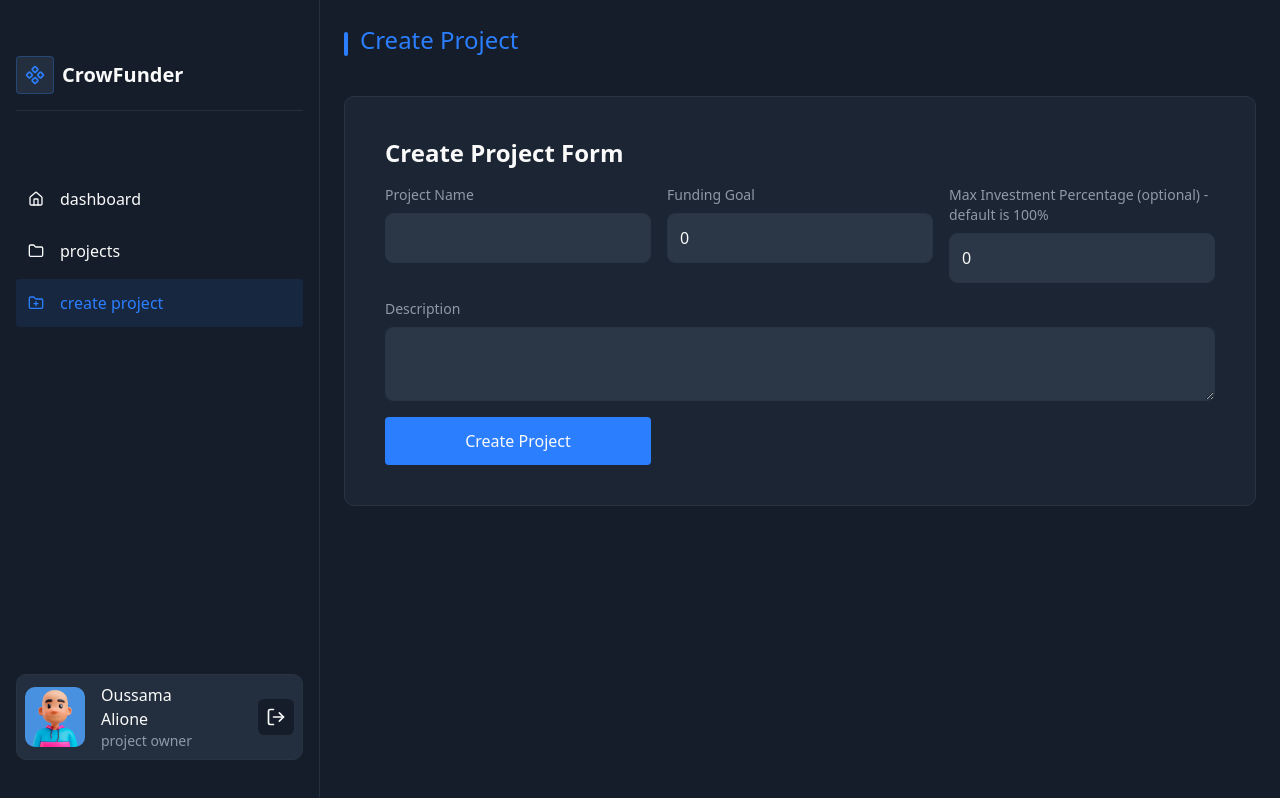
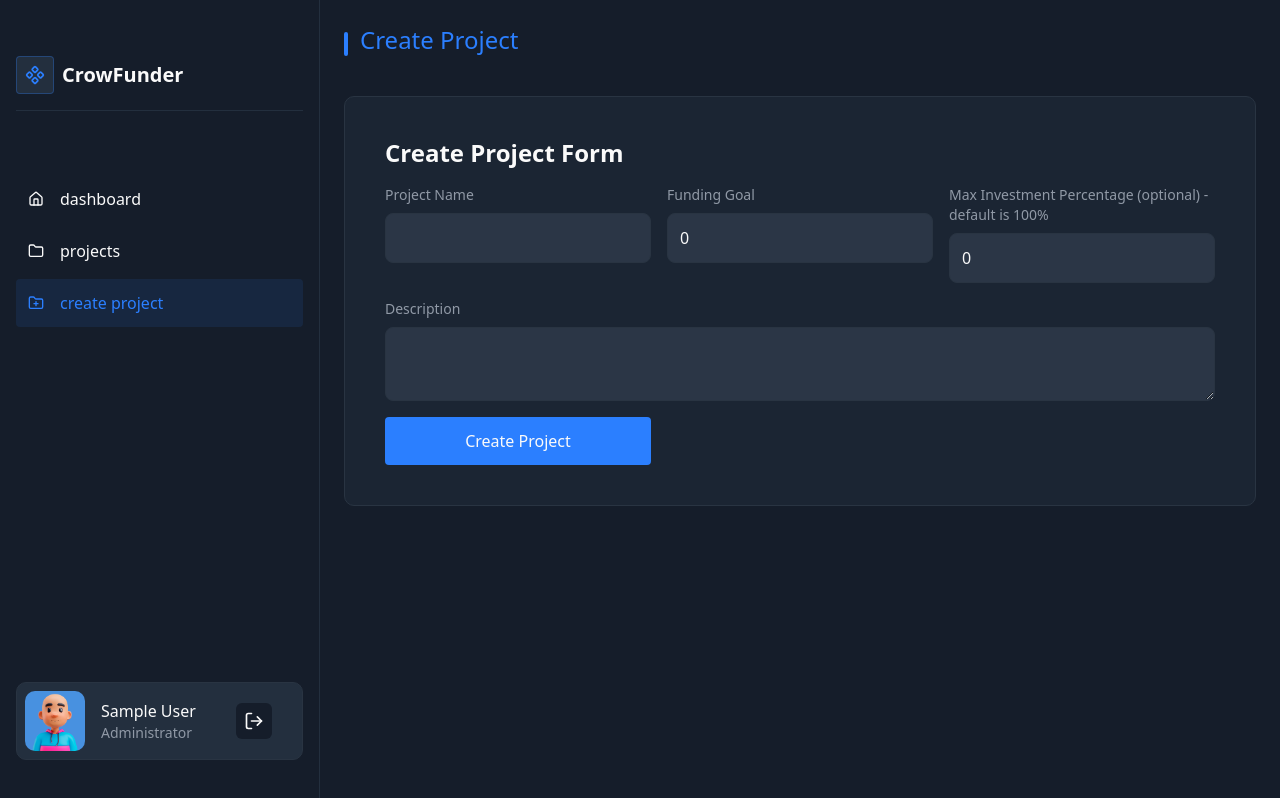
Before and after one commit to ussama-alione-dev/crowfunder-frontend, a React (Vite) app in the folder client/: page /create-project in a window 1280 px wide. Built offline with nearby package versions, Linux system fonts and the light colour scheme; sample sign-in values are in the browser's storage.

Commit message:
feat: implement logout functionality in sidebar component

```diff
--- a/client/src/components/Sidebar.jsx
+++ b/client/src/components/Sidebar.jsx
@@ -10,6 +10,9 @@ import {
 import { useSelector } from "react-redux";
 
 import avatar from "../assets/avatar.jpg";
+import { logout } from "../store/slices/authSlice";
+import { useNavigate } from "react-router-dom";
+import { useDispatch } from "react-redux";
 
 const NAVLINKS = {
     dashboard: {
@@ -31,6 +34,17 @@ const NAVLINKS = {
 };
 
 const Sidebar = () => {
+    const navigate = useNavigate();
+    const dispatch = useDispatch();
+
+    const { user } = useSelector((state) => state.auth);
+
+    const handleLogout = () => {
+        console.log("Logging out...");
+        dispatch(logout());
+        navigate("/login");
+    };
+
     return (
         <aside className="w-80  relative min-h-screen border-r border-secondary bg-background  p-4">
             <div className="mb-16 border-b border-secondary pb-4 mt-10 flex items-center font-semibold text-xl gap-2">
@@ -60,12 +74,21 @@ const Sidebar = () => {
                         alt="Avatar"
                     />
                     <div>
-                        <p>Oussama Alione</p>
+                        <p className="capitalize">
+                            {user?.name || "Oussama Alione"}
+                        </p>
                         <p className="text-sm s text-muted-foreground">
-                            project owner
+                            {user.role === "admin"
+                                ? "Administrator"
+                                : user.role === "investor"
+                                  ? "Investor"
+                                  : "Project Owner"}
                         </p>
                     </div>
-                    <button className="bg-background hover:bg-background/70 hover:text-primary transition-all duration-200 ml-6 cursor-pointer p-2 rounded-sm">
+                    <button
+                        onClick={handleLogout}
+                        className="bg-background hover:bg-background/70 hover:text-primary transition-all duration-200 ml-6 cursor-pointer p-2 rounded-sm"
+                    >
                         <LogOut size={20} />
                     </button>
                 </div>
```
